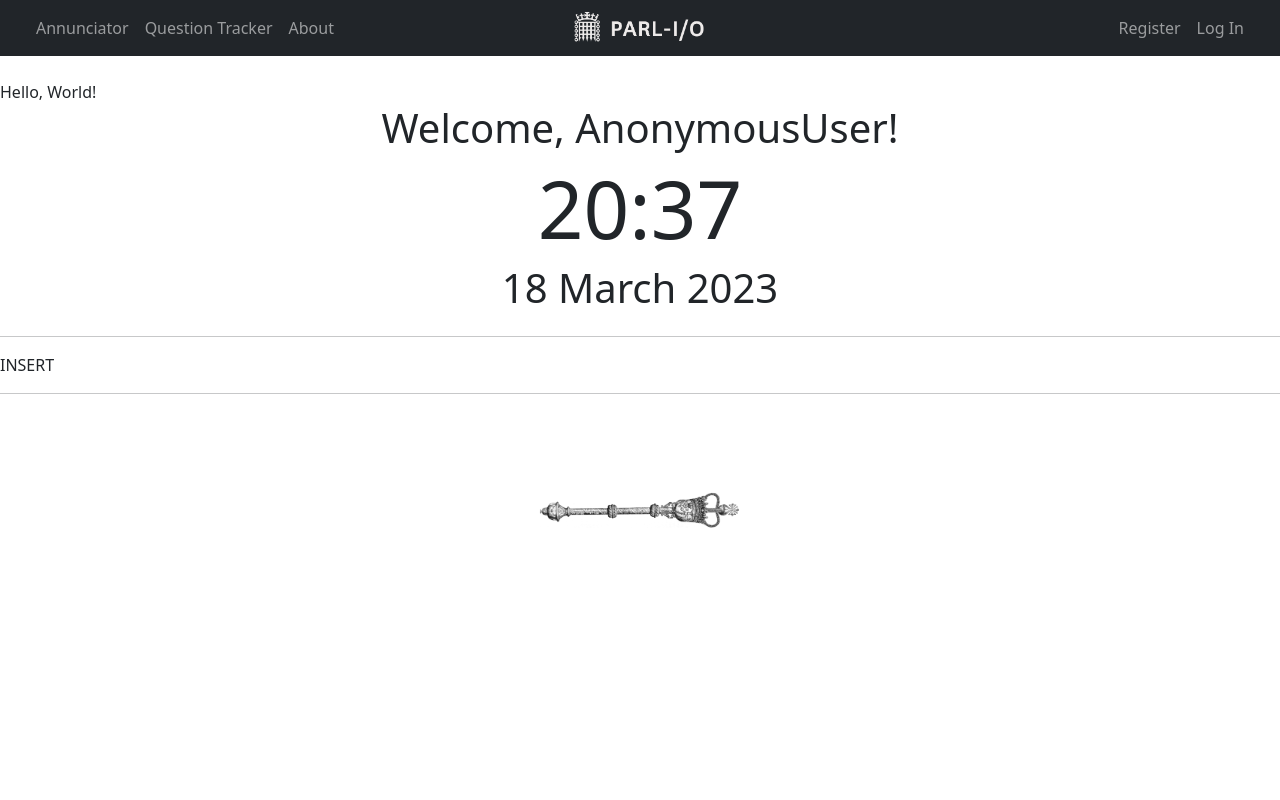
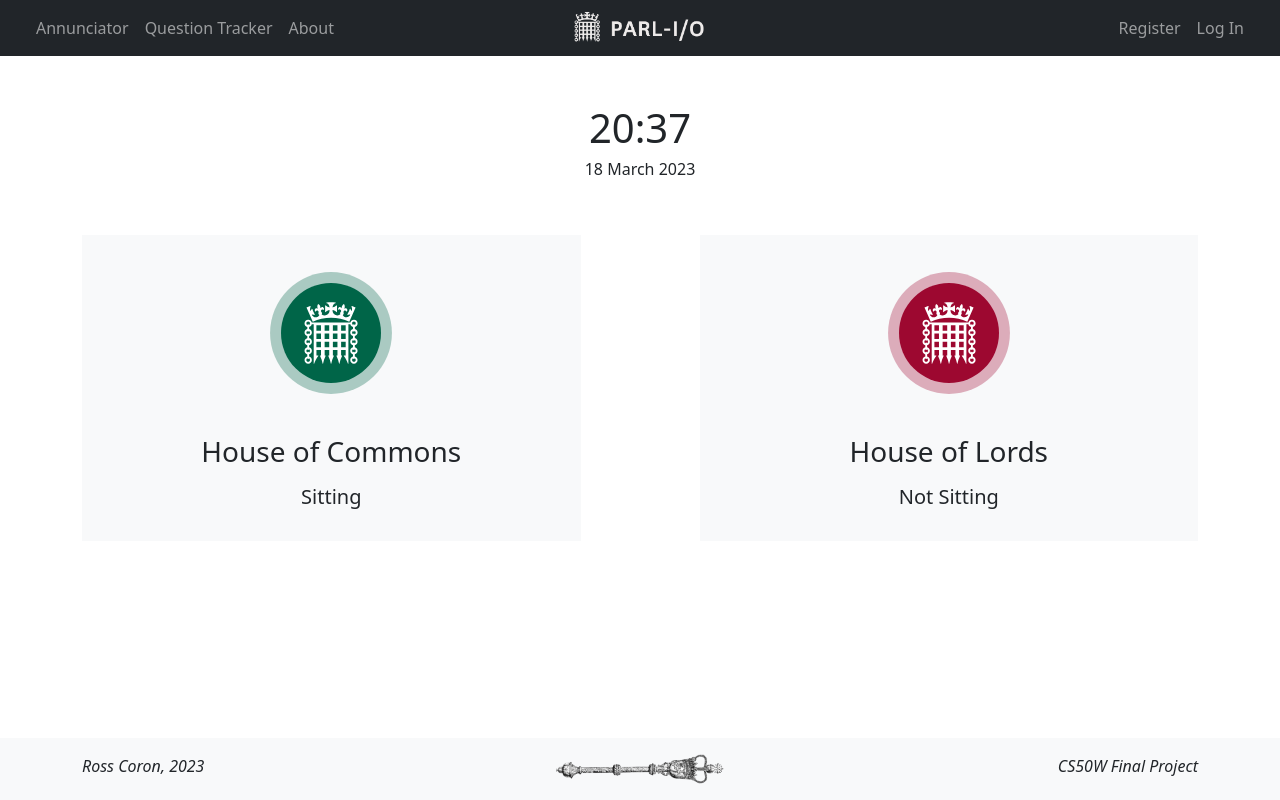
Before and after one commit to Ross-Coron/parlio, a Django app: page / in a window 1280 px wide. Run offline with Django 4.2, Linux system fonts and the light colour scheme.

Commit message:
Improved index page styling

```diff
--- a/parlio/static/parlio/styles.css
+++ b/parlio/static/parlio/styles.css
@@ -1,7 +1,7 @@
-/* div {
+/*  div {
     outline: 1px solid red;
-} */
-
+}
+ */
 @media (min-width: 768px) {
 	.navbar-brand.abs
 	{
@@ -28,6 +28,10 @@
 text-align: center;
 }
 
+/* Apply to portcullis icon only */
+img {
+  border-radius: 50%;
+}
 
 
 
@@ -99,3 +103,37 @@
 #questionTable {
   visibility: hidden;
 }
+
+.liveCommons{
+  height:100px;
+  width:100px;
+  display:block;
+  border-radius:50%;
+  animation:pulseCommons 2000ms infinite;
+}
+
+@keyframes pulseCommons{
+  0%{
+    box-shadow:#006548 0 0 0 0;
+  }
+  75%{
+    box-shadow:#ff69b400 0 0 0 16px;
+  }
+}
+
+.liveLords{
+  height:100px;
+  width:100px;
+  display:block;
+  border-radius:50%;
+  animation:pulseLords 2000ms infinite;
+}
+
+@keyframes pulseLords{
+  0%{
+    box-shadow:#9D0830 0 0 0 0;
+  }
+  75%{
+    box-shadow:#ff69b400 0 0 0 16px;
+  }
+}
--- a/parlio/templates/parlio/index.html
+++ b/parlio/templates/parlio/index.html
@@ -2,30 +2,60 @@
 {% load static %}
 {% block body %}
 
-<!-- TODO delete -->
-{{ message }}
+<!-- TODO delete
+{{ message }} -->
 
 <body onload="startTime()">
+  <body onload="startTime()">
 
 <div class="container ">
-  <div class="row text-center">
-    <h1 class="display-6">Welcome, {{user}}!</h1>
+  <div class="row text-center pt-4">
+  <h1 id="time"></h1>
   </div>
-  <div class="row text-center">
-  <h1 class="display-1" id="time"></h1>
-  </div>
-  <div class="row text-center">
-    <h1 class="display-6" id="date"></h1>
+  <div class="row text-center pb-5">
+    <h6 id="date"></h6>
   </div>
 </div>
 
-<hr>
 
-INSERT
 
-<hr>
+<div class="container px-4" align="center">
+  <div class="row gx-5">
+    <div class="col">
+      <div class="row">
+        <div class="p-5 bg-light">
+          <img class = "liveCommons" src="{% static 'portcullisIcon.svg' %}" height="100" width="100" style="background: #006548">
+        </div>
+      </div>
+      <div class="row">
+        <div class="p-1  bg-light"><h3>House of Commons<h3></div>
+      </div>
+      <div class="row">
+        <div class="p-1  bg-light pb-4"><h5>Sitting</h5></div>
+      </div>
+    </div>
+    <div class="col-1">
+    </div>
+    <div class="col">
+      <div class="row">
+        <div class="p-5 bg-light">
+          <img class = "liveLords" src="{% static 'portcullisIcon.svg' %}" height="100" width="100" style="background: #9D0830">
+        </div>
+      </div>
+      <div class="row">
+        <div class="p-1  bg-light "><h3>House of Lords<h3></div>
+      </div>
+      <div class="row">
+        <div class="p-1  bg-light pb-4"><h5>Not Sitting</h5></div>
+      </div>
+    </div>
+  </div>
+</div>
 
-<img src="{% static 'mace.jpg' %}" class="rounded mx-auto d-block" alt="" height="200" style="transform:rotate(90deg);">
+
+
+
+
 
 <script>
 
--- a/parlio/templates/parlio/layout.html
+++ b/parlio/templates/parlio/layout.html
@@ -2,26 +2,32 @@
 
 <!doctype html>
 <html lang="en">
+
 <head>
   <!-- Required meta tags -->
   <meta charset="utf-8">
   <meta name="viewport" content="width=device-width, initial-scale=1, shrink-to-fit=no">
 
   <!-- Bootstrap CSS -->
-  <link rel="stylesheet" href="https://cdn.jsdelivr.net/npm/bootstrap@4.3.1/dist/css/bootstrap.min.css" integrity="sha384-ggOyR0iXCbMQv3Xipma34MD+dH/1fQ784/j6cY/iJTQUOhcWr7x9JvoRxT2MZw1T" crossorigin="anonymous">
+  <link rel="stylesheet" href="https://cdn.jsdelivr.net/npm/bootstrap@4.3.1/dist/css/bootstrap.min.css"
+    integrity="sha384-ggOyR0iXCbMQv3Xipma34MD+dH/1fQ784/j6cY/iJTQUOhcWr7x9JvoRxT2MZw1T" crossorigin="anonymous">
 
   <title>PARL.I/O</title>
-  <link rel="stylesheet" href="{% static 'parlio/styles.css' %}"/>
+  <link rel="stylesheet" href="{% static 'parlio/styles.css' %}" />
 
 
 </head>
+
 <body>
 
   <!-- Bootstrap JavaScript -->
- <script src="https://cdn.jsdelivr.net/npm/bootstrap@5.0.2/dist/js/bootstrap.bundle.min.js" integrity="sha384-MrcW6ZMFYlzcLA8Nl+NtUVF0sA7MsXsP1UyJoMp4YLEuNSfAP+JcXn/tWtIaxVXM" crossorigin="anonymous"></script>
+  <script src="https://cdn.jsdelivr.net/npm/bootstrap@5.0.2/dist/js/bootstrap.bundle.min.js"
+    integrity="sha384-MrcW6ZMFYlzcLA8Nl+NtUVF0sA7MsXsP1UyJoMp4YLEuNSfAP+JcXn/tWtIaxVXM"
+    crossorigin="anonymous"></script>
 
   <!-- Bootstrap CSS -->
- <link href="https://cdn.jsdelivr.net/npm/bootstrap@5.0.2/dist/css/bootstrap.min.css" rel="stylesheet" integrity="sha384-EVSTQN3/azprG1Anm3QDgpJLIm9Nao0Yz1ztcQTwFspd3yD65VohhpuuCOmLASjC" crossorigin="anonymous">
+  <link href="https://cdn.jsdelivr.net/npm/bootstrap@5.0.2/dist/css/bootstrap.min.css" rel="stylesheet"
+    integrity="sha384-EVSTQN3/azprG1Anm3QDgpJLIm9Nao0Yz1ztcQTwFspd3yD65VohhpuuCOmLASjC" crossorigin="anonymous">
 
   <nav class="navbar navbar-expand-md navbar-dark bg-dark">
     <div class="container-fluid">
@@ -51,7 +57,8 @@
             {% if user.is_authenticated %}
 
             <li class="nav-item">
-            <a class="nav-link" href="#"><strong>{{ user.username }}</strong> <sup><span class="badge badge-pill badge-danger">10</span></sup></a>
+              <a class="nav-link" href="#"><strong>{{ user.username }}</strong> <sup><span
+                    class="badge badge-pill badge-danger">10</span></sup></a>
             </li>
 
             <li class="nav-item">
@@ -83,5 +90,22 @@
     {% endblock %}
   </div>
 
+
+  <footer class="footer mt-auto py-3 bg-light fixed-bottom">
+
+    <div class="container">
+      <div class="row">
+        <div class="col">
+          <i>Ross Coron, 2023</i>
+        </div>
+        <div class="col">
+          <img src="{% static 'mace.png' %}" class="rounded mx-auto d-block" alt="" height="30">
+        </div>
+        <div class="col text-right">
+          <i>CS50W Final Project</i>
+        </div>
+  </footer>
+
 </body>
+
 </html>
```
Also changed, not shown: parlio/static/mace.jpg (deleted), parlio/static/mace.png (added), parlio/static/portcullisIcon.svg (added). Lines whose indentation alone changed are shown as unchanged.
